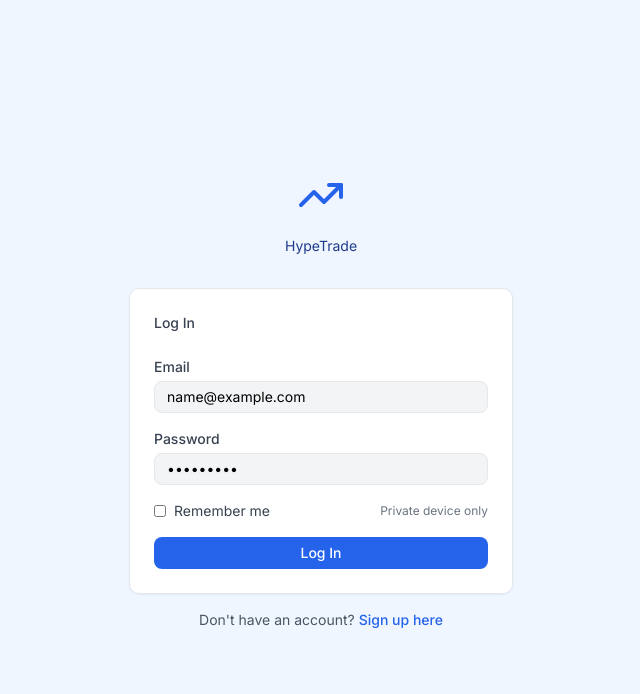
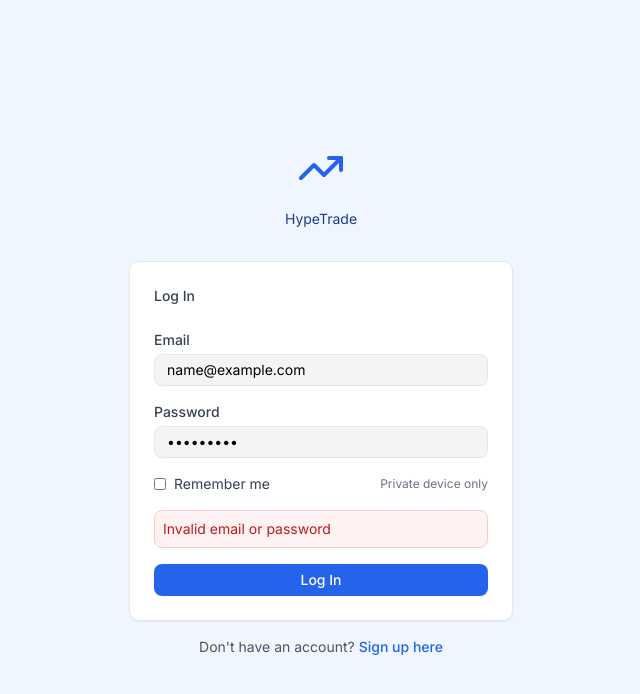
Before and after one commit to AAdibnia/hypetrade-application, a React (Create React App) app in the folder V1/: page / in a window 1280 px wide. Both pictures are taken after typing "name@example.com", "Sample123" into the empty fields and a click on the button "Log In". Shown: the top 694 px of the page, without its empty margins (319-959 px from the left). Built offline with nearby package versions, Linux system fonts and the light colour scheme; no server answers.

Commit message:
feat(v1): show inline error on login when email/password invalid

```diff
--- a/V1/src/App.tsx
+++ b/V1/src/App.tsx
@@ -124,8 +124,8 @@ export default function App() {
     saveUsersMap(map);
   };
 
-  const handleLogin = (email: string, password: string, remember: boolean = false) => {
-    if (!email || password.length < 8) return;
+  const handleLogin = (email: string, password: string, remember: boolean = false): boolean => {
+    if (!email || password.length < 8) return false;
     const map = loadUsersMap();
     const record = map[email];
     if (record && record.password === password) {
@@ -134,7 +134,9 @@ export default function App() {
       setPositions(Array.isArray(record.positions) ? record.positions : []);
       setTrades(Array.isArray(record.trades) ? record.trades : []);
       setCurrentView('dashboard');
+      return true;
     }
+    return false;
   };
 
   const handleSignUp = (email: string, password: string) => {
--- a/V1/src/components/LoginForm.tsx
+++ b/V1/src/components/LoginForm.tsx
@@ -3,7 +3,7 @@ import { Button } from './ui/button';
 import { Input } from './ui/input';
 
 interface LoginFormProps {
-  onLogin: (email: string, password: string, remember: boolean) => void;
+  onLogin: (email: string, password: string, remember: boolean) => boolean;
 }
 
 export function LoginForm({ onLogin }: LoginFormProps) {
@@ -11,6 +11,7 @@ export function LoginForm({ onLogin }: LoginFormProps) {
   const [password, setPassword] = useState('');
   const [remember, setRemember] = useState(false);
   const [errors, setErrors] = useState<{ email?: string; password?: string }>({});
+  const [formError, setFormError] = useState<string | null>(null);
 
   const validateForm = () => {
     const newErrors: { email?: string; password?: string } = {};
@@ -33,8 +34,12 @@ export function LoginForm({ onLogin }: LoginFormProps) {
 
   const handleSubmit = (e: React.FormEvent) => {
     e.preventDefault();
+    setFormError(null);
     if (validateForm()) {
-      onLogin(email, password, remember);
+      const ok = onLogin(email, password, remember);
+      if (!ok) {
+        setFormError('Invalid email or password');
+      }
     }
   };
 
@@ -91,6 +96,12 @@ export function LoginForm({ onLogin }: LoginFormProps) {
         <span className="text-xs text-gray-500">Private device only</span>
       </div>
 
+      {formError && (
+        <div className="bg-red-50 border border-red-200 text-red-700 text-sm rounded-md p-2">
+          {formError}
+        </div>
+      )}
+
       <Button type="submit" className="w-full bg-blue-600 hover:bg-blue-700 text-white h-8">
         Log In
       </Button>
```
